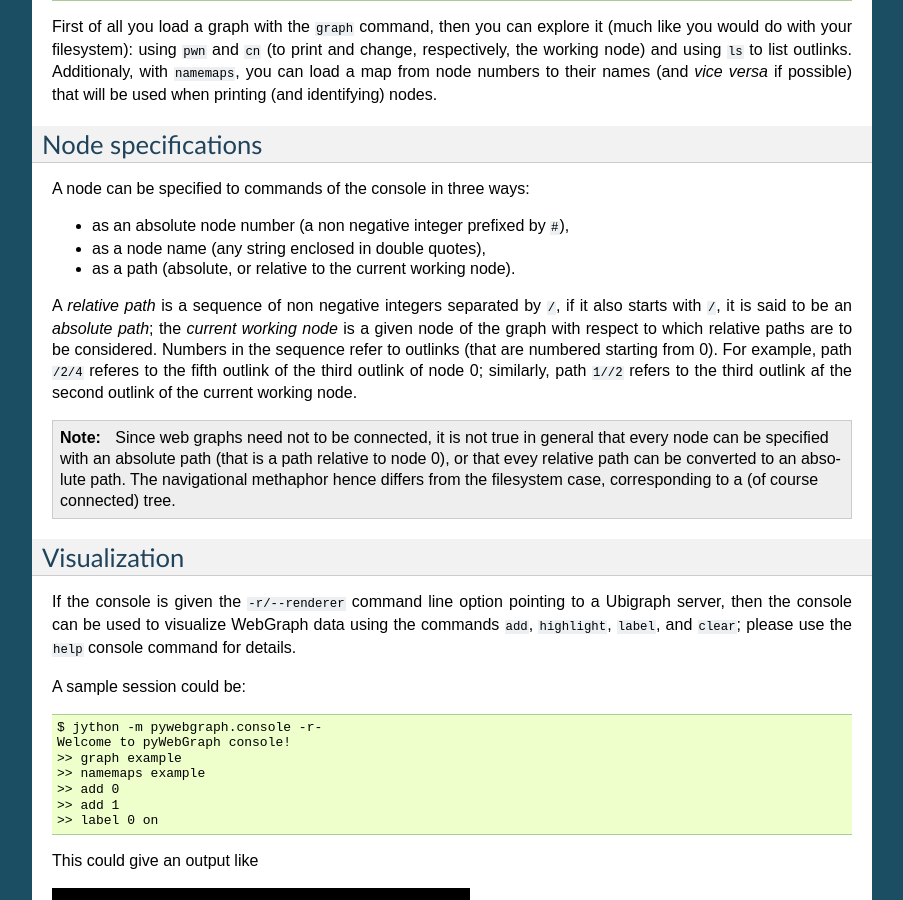
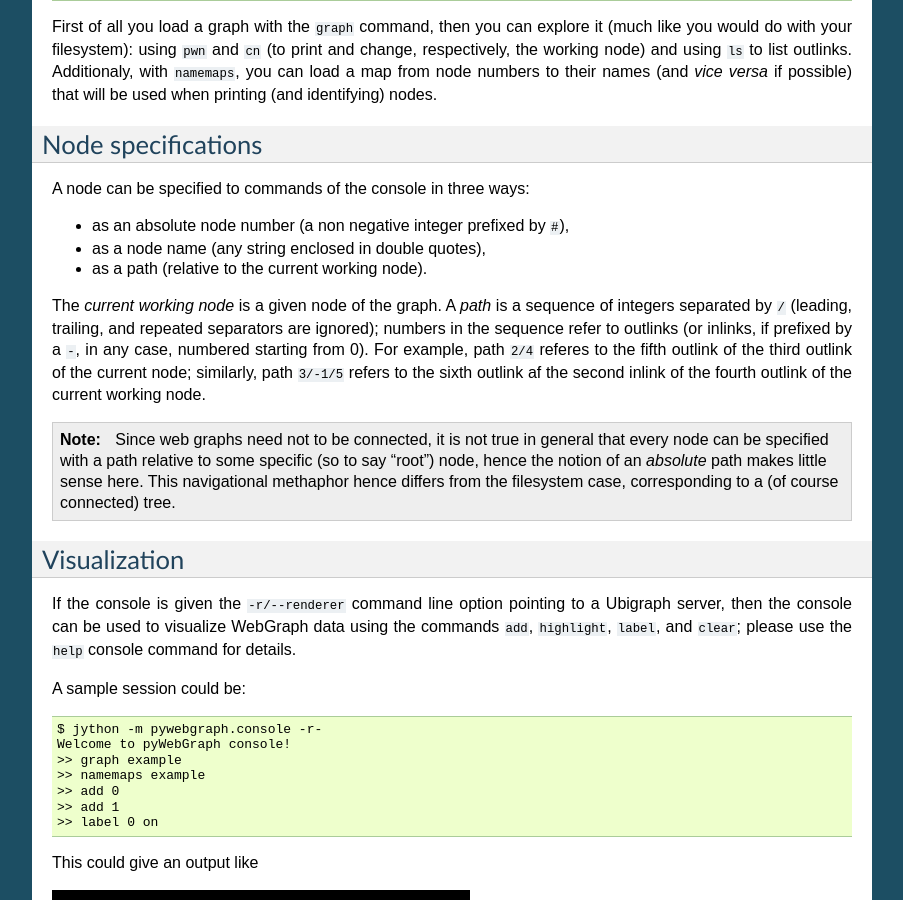
Before and after one commit to mapio/py-web-graph, a Sphinx documentation site: the page built from docs/quickstart/console.rst, in a window 1280 px wide and 900 px high, scrolled down 405 px. Shown: the whole window, without its empty margins (198-1101 px from the left). Built offline with Sphinx 7.4.7, drawn with Linux system fonts in a browser that asks for light colours.

Commit message:
Removed absolute node spec

```diff
--- a/docs/quickstart/console.rst
+++ b/docs/quickstart/console.rst
@@ -33,14 +33,13 @@ A node can be specified to commands of the console in three ways:
 
 * as an absolute node number (a non negative integer prefixed by ``#``),
 * as a node name (any string enclosed in double quotes),
-* as a path (absolute, or relative to the current working node).
+* as a path (relative to the current working node).
 
-A :dfn:`relative path` is a sequence of non negative integers separated by ``/``, if it also starts with ``/``, it is said to be an :dfn:`absolute path`; the :dfn:`current working node` is a given node of the graph with respect to which relative paths are to be considered. Numbers in the sequence refer to outlinks (that are numbered starting from 0). For example, path ``/2/4`` referes to the fifth outlink of the third outlink of node 0; similarly, path ``1//2`` refers to the third outlink af the second outlink of the current working node.
+The :dfn:`current working node` is a given node of the graph. A :dfn:`path` is a sequence of integers separated by ``/`` (leading, trailing, and repeated separators are ignored); numbers in the sequence refer to outlinks (or inlinks, if prefixed by a :samp:`-`, in any case, numbered starting from 0). For example, path ``2/4`` referes to the fifth outlink of the third outlink of the current node; similarly, path ``3/-1/5`` refers to the sixth outlink af the second inlink of the fourth outlink of the current working node.
 
 .. note::
 
-	Since web graphs need not to be connected, it is not true in general that every node can be specified with an absolute path (that is a path relative to node 0), or that evey relative path can be converted to an absolute path.
-	The navigational methaphor hence differs from the filesystem case, corresponding to a (of course connected) tree.
+	Since web graphs need not to be connected, it is not true in general that every node can be specified with a path relative to some specific (so to say "root") node, hence the notion of an *absolute* path makes little sense here. This navigational methaphor hence differs from the filesystem case, corresponding to a (of course connected) tree.
 
 
 Visualization
```
Also changed, not shown: 9 other files.
